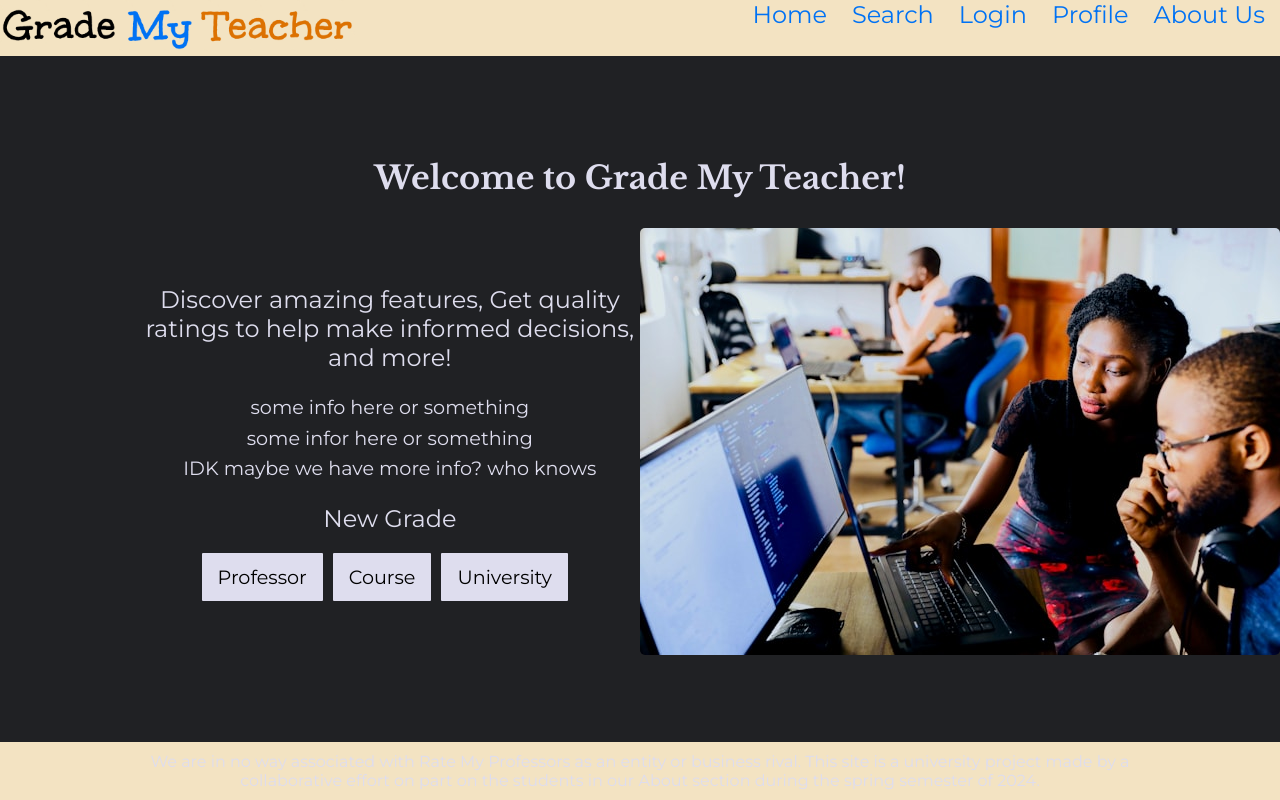
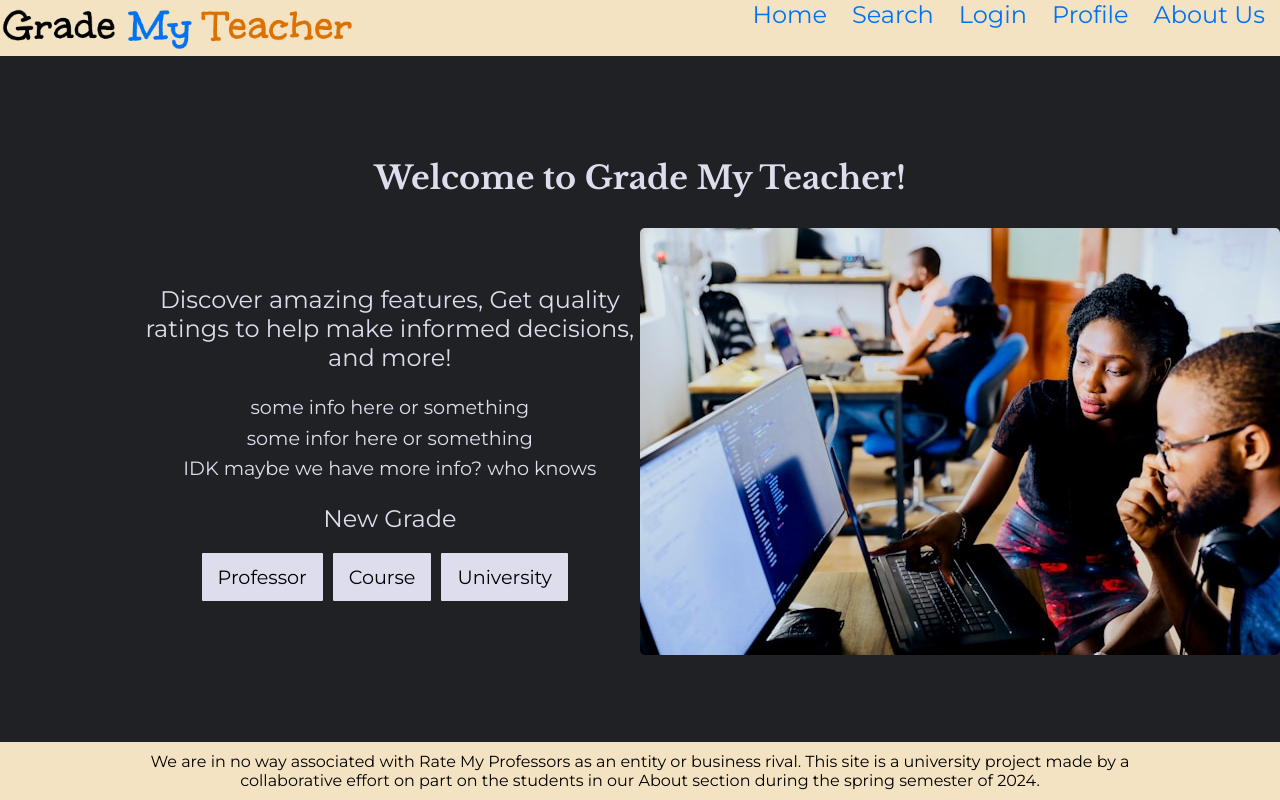
Before and after one commit to darrelawah/GradeMyTeacher, a Next.js app: page / in a window 1280 px wide. Built offline with nearby package versions, Linux system fonts and the light colour scheme; a web font is replaced by a local one.

Commit message:
quick modifications to footer etc

```diff
--- a/app/components/FooterBar.js
+++ b/app/components/FooterBar.js
@@ -4,7 +4,7 @@ export default function FooterBar() {
   return (
     <div className='footer'>
       <div>
-        <p>
+        <p className='footerText'>
           We are in no way associated with Rate My Professors as an entity or business rival. This site is a university project made by a collaborative effort on part on the students in our About section during the spring semester of 2024.
         </p>
       </div>
--- a/app/globals.css
+++ b/app/globals.css
@@ -191,6 +191,9 @@ button {
   text-align: center;
   padding: 10px 100px;
 }
+.footerText{
+  color: var(--gmtBlack);
+}
 
 .imageMain{
   border-radius: 5px;
```
